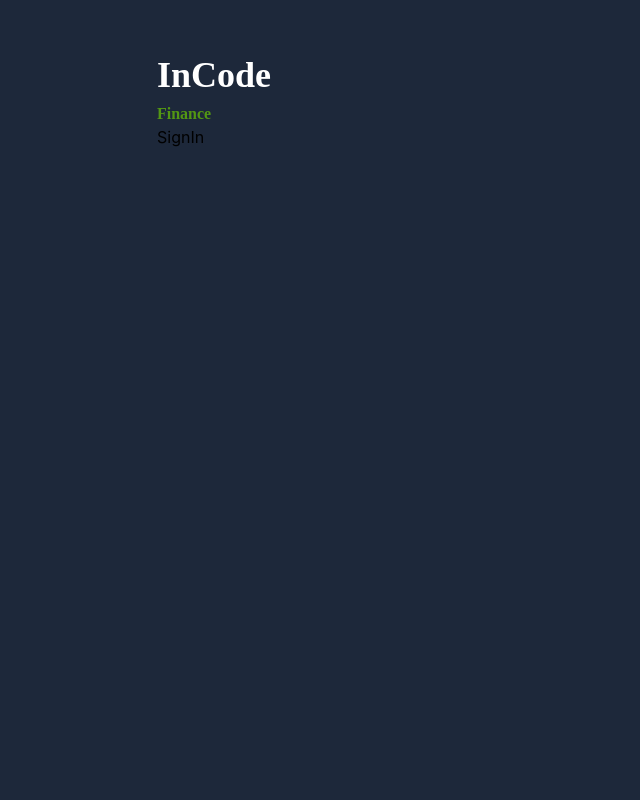
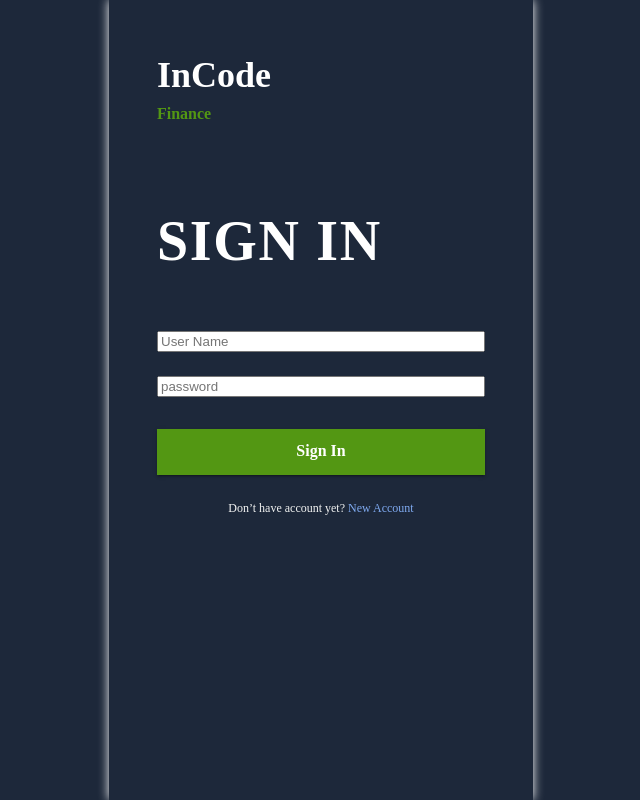
Before and after one commit to rucar12/InCode, a React (Create React App) app: page /auth in a window 1280 px wide. Shown: the whole page, without its empty margins (319-959 px from the left). Built offline with nearby package versions, Linux system fonts and the light colour scheme.

Commit message:
added auth tabs, updated Button component, changed styles, added classnames library

```diff
--- a/package.json
+++ b/package.json
@@ -12,6 +12,7 @@
     "@types/react": "^18.2.8",
     "@types/react-dom": "^18.2.4",
     "axios": "^1.4.0",
+    "classnames": "^2.3.2",
     "formik": "^2.4.1",
     "node-sass": "^7.0.3",
     "node-sass-tilde-importer": "^1.0.2",
--- a/src/components/App.tsx
+++ b/src/components/App.tsx
@@ -14,8 +14,8 @@ const App = () => {
     return (
         <div className={styles.app}>
             <Routes>
-                <Route element={<Header />}>
-                    <Route path="/" element={withAuth(<Home />)} />
+                <Route element={withAuth(<Header />)}>
+                    <Route path="/" element={<Home />} />
                     <Route path="*" element="There's nothing here: 404!" />
                 </Route>
                 <Route path="auth" element={<Auth />} />
--- a/src/components/Button.module.scss
+++ b/src/components/Button.module.scss
@@ -1,3 +1,22 @@
+@import "src/styles/colors";
+
 .button {
+  display: flex;
+  flex-direction: column;
+  justify-content: center;
+  align-items: center;
+  width: 100%;
+  background: $greener;
+  box-shadow: 0px 3px 1px -2px rgba(0, 0, 0, 0.2), 0px 2px 2px rgba(0, 0, 0, 0.14), 0px 1px 5px rgba(0, 0, 0, 0.12);
+  color: $white;
+  border: none;
+  cursor: pointer;
 
+  &:disabled {
+    background: $green;
+  }
+
+  h5 {
+    margin: 9.5px auto;
+  }
 }
--- a/src/components/Button.tsx
+++ b/src/components/Button.tsx
@@ -1,16 +1,22 @@
 import React from 'react';
 import styles from './Button.module.scss';
+import classNames from 'classnames';
 
 type iProps = {
     disabled?: boolean;
     onClick: () => void;
     children: React.ReactNode;
+    className?: string;
 };
 
-const Button = ({ disabled, onClick, children }: iProps) => {
+const Button = ({ disabled, onClick, children, className }: iProps) => {
     return (
-        <button disabled={disabled} onClick={onClick} className={styles.button}>
-            {children}
+        <button
+            disabled={disabled}
+            onClick={onClick}
+            className={classNames(styles.button, className)}
+        >
+            <h5>{children}</h5>
         </button>
     );
 };
--- a/src/components/Header.module.scss
+++ b/src/components/Header.module.scss
@@ -5,6 +5,8 @@
 
   .logo {
     text-decoration: none;
+    max-width: 134px;
+    display: block;
 
     h3 {
       color: $white;
--- a/src/components/SignIn.module.scss
+++ b/src/components/SignIn.module.scss
@@ -1,3 +1,53 @@
+@import "src/styles/colors";
+@import "src/styles/typography";
+
 .signIn {
 
+  h1 {
+    color: $white;
+    margin: 72px 0 48px;
+  }
+
+  .form {
+    display: flex;
+    flex-direction: column;
+    gap: 24px;
+
+    .submit {
+      margin-top: 8px;
+    }
+  }
+
+  .auth {
+    display: flex;
+    justify-content: center;
+    margin: 24px 0;
+
+    .haventAccount {
+      font-family: map-get($p4-desktop, 'font-family');
+      font-style: map-get($p4-desktop, 'font-style');
+      font-weight: map-get($p4-desktop, 'font-weight');
+      font-size: map-get($p4-desktop, 'font-size');
+      line-height: map-get($p4-desktop, 'line-height');
+      letter-spacing: map-get($p4-desktop, 'letter-spacing');
+      text-transform: map-get($p4-desktop, 'text-transform');
+      margin: 0;
+      color: $brg;
+
+      span {
+        color: $blue;
+        cursor: pointer;
+      }
+
+      @media screen and (max-width: 767px) {
+        font-family: map-get($p4-mobile, 'font-family');
+        font-style: map-get($p4-mobile, 'font-style');
+        font-weight: map-get($p4-mobile, 'font-weight');
+        font-size: map-get($p4-mobile, 'font-size');
+        line-height: map-get($p4-mobile, 'line-height');
+        letter-spacing: map-get($p4-mobile, 'letter-spacing');
+        text-transform: map-get($p4-mobile, 'text-transform');
+      }
+    }
+  }
 }
--- a/src/components/SignIn.tsx
+++ b/src/components/SignIn.tsx
@@ -1,5 +1,6 @@
 import React from 'react';
 import styles from './SignIn.module.scss';
+import Button from './Button';
 
 type iProps = {
     onSubmit: () => void;
@@ -7,7 +8,24 @@ type iProps = {
 };
 
 const SignIn = ({ onSubmit, onChangeTab }: iProps) => {
-    return <div className={styles.signIn}>SignIn</div>;
+    return (
+        <section className={styles.signIn}>
+            <h1>SIGN IN</h1>
+            <form className={styles.form}>
+                <input type={'text'} placeholder={'User Name'} />
+                <input type={'password'} placeholder={'password'} />
+                <Button onClick={onSubmit} className={styles.submit}>
+                    Sign In
+                </Button>
+            </form>
+            <div className={styles.auth}>
+                <p className={styles.haventAccount}>
+                    Don’t have account yet?
+                    <span onClick={onChangeTab}> New Account</span>
+                </p>
+            </div>
+        </section>
+    );
 };
 
 export default SignIn;
--- a/src/components/SignUp.module.scss
+++ b/src/components/SignUp.module.scss
@@ -1,3 +1,53 @@
+@import "src/styles/colors";
+@import "src/styles/typography";
+
 .signUp {
 
+  h1 {
+    color: $white;
+    margin: 72px 0 48px;
+  }
+
+  .form {
+    display: flex;
+    flex-direction: column;
+    gap: 24px;
+
+    .submit {
+      margin-top: 8px;
+    }
+  }
+
+  .createAccount {
+    display: flex;
+    justify-content: center;
+    margin: 24px 0;
+
+    .haveAccount {
+      font-family: map-get($p4-desktop, 'font-family');
+      font-style: map-get($p4-desktop, 'font-style');
+      font-weight: map-get($p4-desktop, 'font-weight');
+      font-size: map-get($p4-desktop, 'font-size');
+      line-height: map-get($p4-desktop, 'line-height');
+      letter-spacing: map-get($p4-desktop, 'letter-spacing');
+      text-transform: map-get($p4-desktop, 'text-transform');
+      margin: 0;
+      color: $brg;
+
+      span {
+        color: $blue;
+        cursor: pointer;
+      }
+
+      @media screen and (max-width: 767px) {
+        font-family: map-get($p4-mobile, 'font-family');
+        font-style: map-get($p4-mobile, 'font-style');
+        font-weight: map-get($p4-mobile, 'font-weight');
+        font-size: map-get($p4-mobile, 'font-size');
+        line-height: map-get($p4-mobile, 'line-height');
+        letter-spacing: map-get($p4-mobile, 'letter-spacing');
+        text-transform: map-get($p4-mobile, 'text-transform');
+      }
+    }
+  }
 }
--- a/src/components/SignUp.tsx
+++ b/src/components/SignUp.tsx
@@ -1,5 +1,6 @@
 import React from 'react';
 import styles from './SignUp.module.scss';
+import Button from './Button';
 
 type iProps = {
     onSubmit: () => void;
@@ -7,7 +8,26 @@ type iProps = {
 };
 
 const SignUp = ({ onChangeTab, onSubmit }: iProps) => {
-    return <div className={styles.signUp}>SignUp</div>;
+    return (
+        <section className={styles.signUp}>
+            <h1>SIGN UP</h1>
+            <form className={styles.form}>
+                <input type={'text'} placeholder={'Full Name'} />
+                <input type={'text'} placeholder={'User Name'} />
+                <input type={'password'} placeholder={'Password'} />
+                <input type={'password'} placeholder={'Confirm Password'} />
+                <Button onClick={onSubmit} className={styles.submit}>
+                    Sign Up
+                </Button>
+            </form>
+            <div className={styles.createAccount}>
+                <p className={styles.haveAccount}>
+                    I have an account.
+                    <span onClick={onChangeTab}> Go to Sign in</span>
+                </p>
+            </div>
+        </section>
+    );
 };
 
 export default SignUp;
--- a/src/components/pages/Auth.module.scss
+++ b/src/components/pages/Auth.module.scss
@@ -3,6 +3,8 @@
 .auth {
   max-width: 424px;
   margin: 0 auto;
+  min-height: 100vh;
+  box-shadow: 0 0 10px $white;
 
   .tab {
     padding: 0 48px;
--- a/src/styles/typography.scss
+++ b/src/styles/typography.scss
@@ -182,7 +182,18 @@ $typography-styles-mobile: (
     ),
 );
 
+$p4-desktop: map-get($typography-styles-desktop, 'p4');
+$p4-mobile: map-get($typography-styles-mobile, 'p4');
+$p3-desktop: map-get($typography-styles-desktop, 'p3');
+$p3-mobile: map-get($typography-styles-mobile, 'p3');
+$p2-desktop: map-get($typography-styles-desktop, 'p2');
+$p2-mobile: map-get($typography-styles-mobile, 'p2');
+$p1-desktop: map-get($typography-styles-desktop, 'p1');
+$p1-mobile: map-get($typography-styles-mobile, 'p1');
+
+
 @media (max-width: 767px) {
+
     @each $typography, $styles in $typography-styles-mobile {
         #{$typography} {
             font-family: map-get($styles, 'font-family');
@@ -196,6 +207,8 @@ $typography-styles-mobile: (
     }
 }
 @media (min-width: 768px) {
+    $p4: map-get($typography-styles-desktop, 'p4');
+
     @each $typography, $styles in $typography-styles-desktop {
         #{$typography} {
             font-family: map-get($styles, 'font-family');
```
Also changed, not shown: 1 other file (tests, documents, lock files or other folders).
